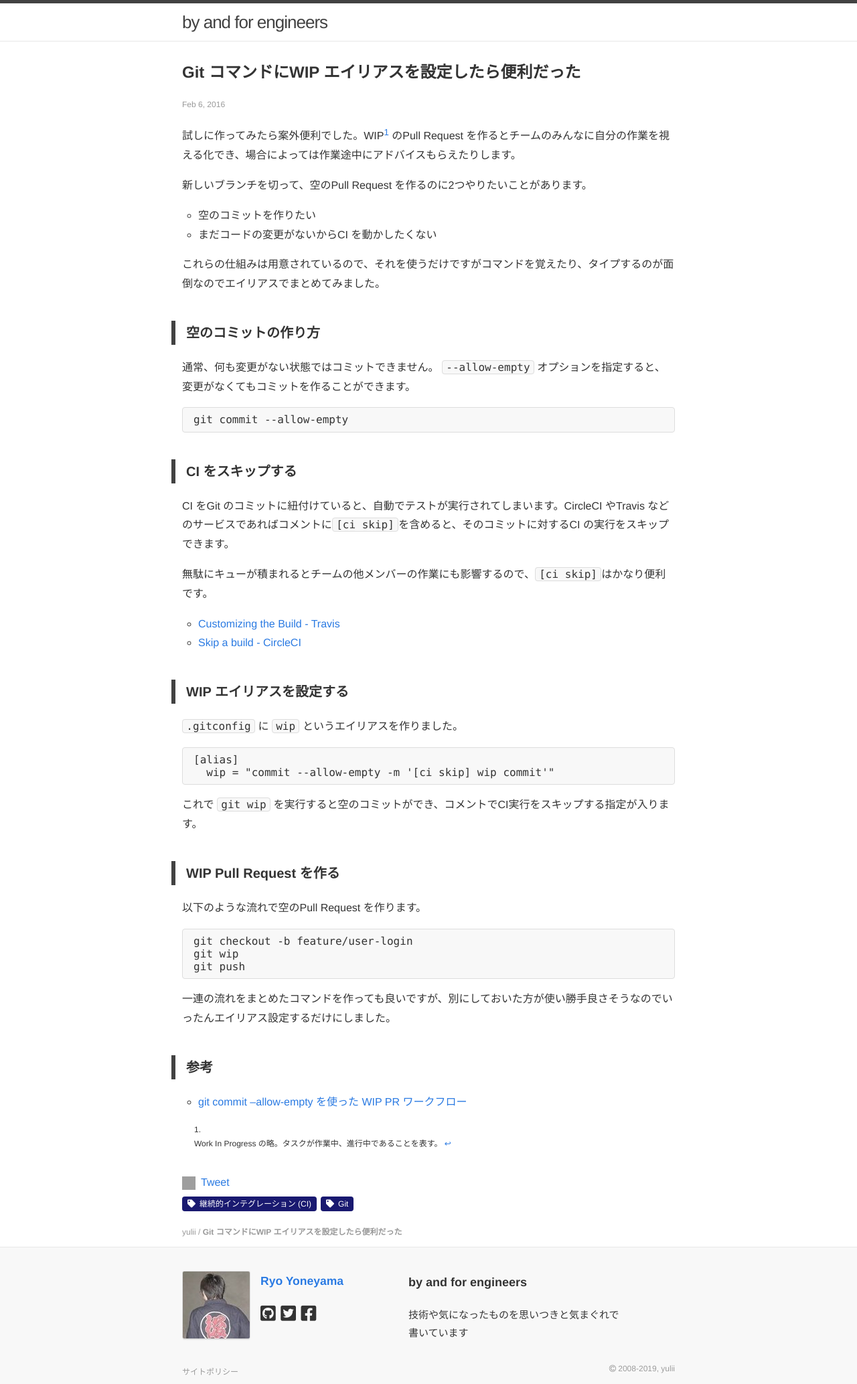
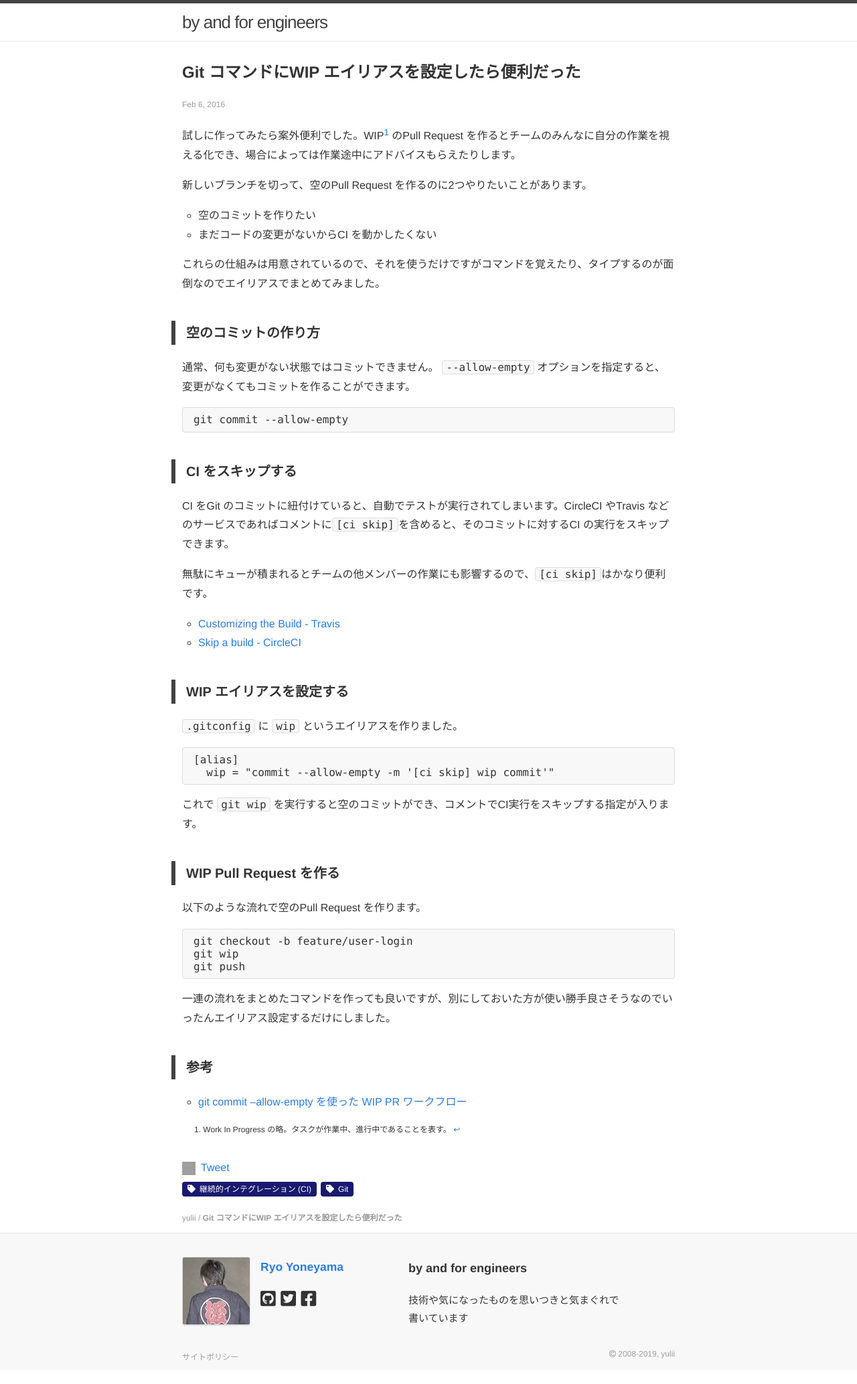
Before and after one commit to yulii/yulii.github.io, a Jekyll site: the page built from _posts/2016/2016-02-06-git-wip-alias.md, in a window 1280 px wide. Shown: the whole page at 67% size. Built offline with Jekyll 4.4.1, drawn with Linux system fonts in a browser that asks for light colours; nearby versions of some CDN libraries; comment, search, counter and statistics services are not loaded; after the commit the page ends 2046 px from its top, so only the background shows below that; grey boxes are pictures that could not be loaded.

Commit message:
Fix style

```diff
--- a/_sass/_markdown.scss
+++ b/_sass/_markdown.scss
@@ -82,6 +82,11 @@
 
     li {
       list-style: decimal inside;
+
+      p {
+        display: inline-block;
+        margin: 0;
+      }
     }
   }
 }
```
